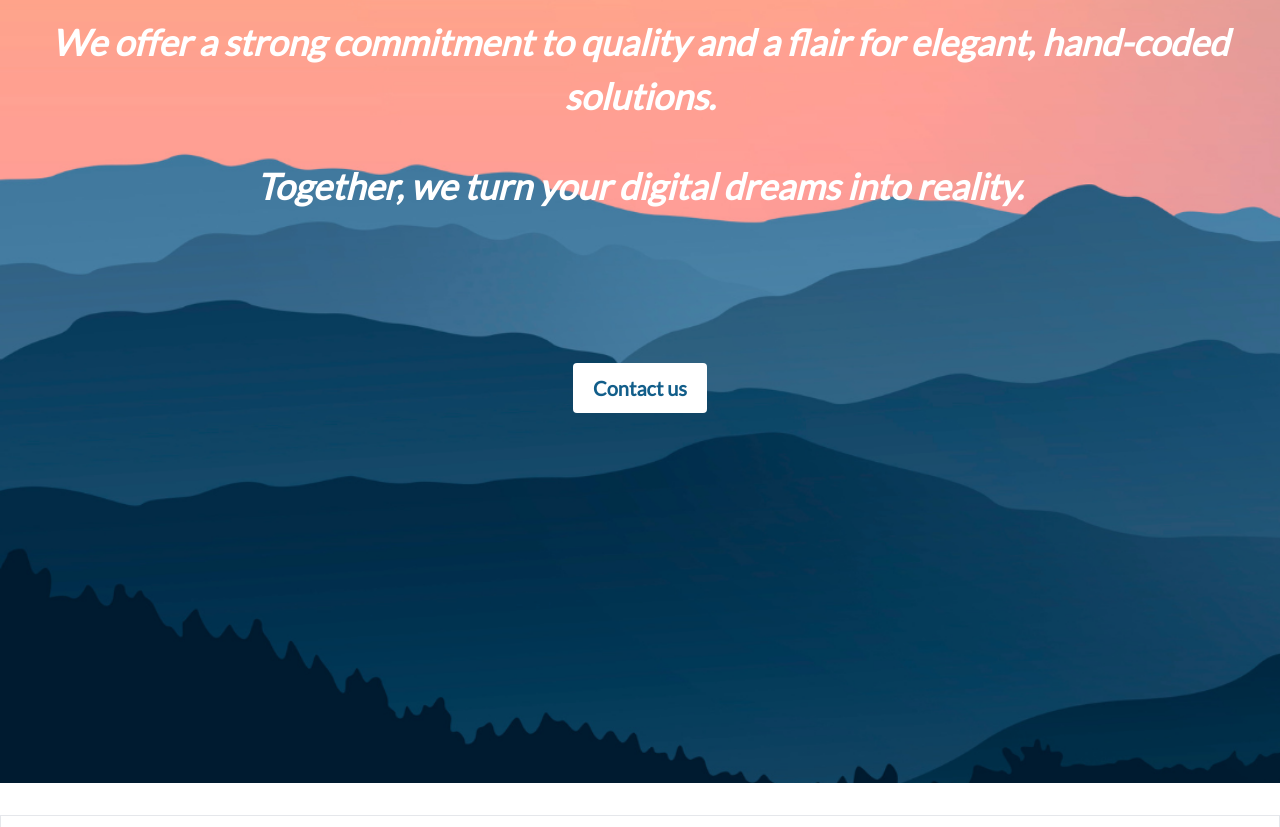
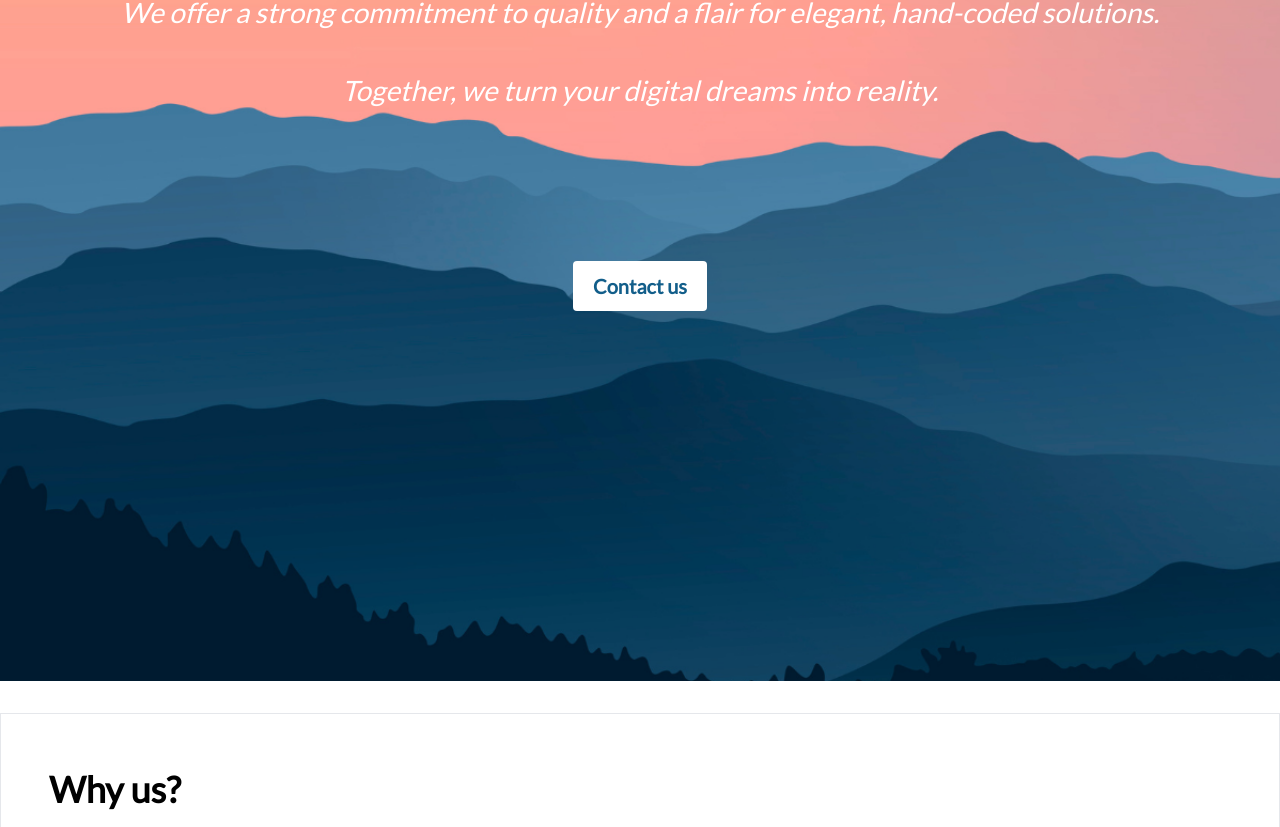
Before and after one commit to JoachimBosch/BelAzurWebsite, a React (Vite) app: page / in a window 1280 px wide. Shown: the part 473-1300 px from the top of the page. Built offline with nearby package versions, Linux system fonts and the light colour scheme.

Commit message:
changes CSS for the H1 and H2

```diff
--- a/src/assets/home.jsx
+++ b/src/assets/home.jsx
@@ -11,7 +11,7 @@ const Home = () => {
             "
 			>
 				<div className="intro py-60 flex flex-col content-center">
-					<h1 className="text-center">Hello & Welcome</h1>
+					<h1 className="welcome text-center">Hello & Welcome</h1>
 					<h2 className="text-center">
 						At Bel'Azur Coding, we specialize in creating tailored,
 						high-performance websites that are as unique as your
--- a/src/index.css
+++ b/src/index.css
@@ -17,15 +17,14 @@ body {
 }
 
 h1 {
-	font-size: 80px;
+	font-size: 36px;
 	font-style: normal;
 	font-weight: bold;
 	margin-bottom: 70px;
 }
 
 h2 {
-	font-size: 36px;
-	font-weight: bold;
+	font-size: 28px;
 	margin-bottom: 20px;
 }
 
@@ -51,6 +50,10 @@ button:hover {
 	font-style: italic;
 	color: white;
 	padding-top: 170px;
+}
+
+.welcome {
+	font-size: 80px;
 }
 .navbar-background {
 	background-color: #135e8a;
```
